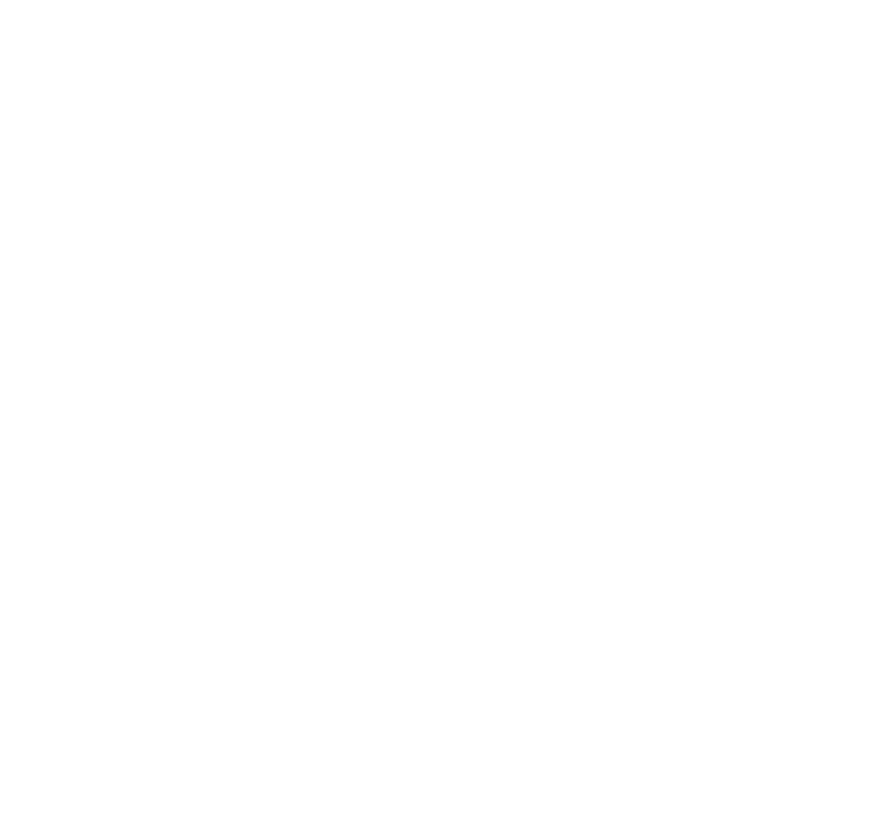
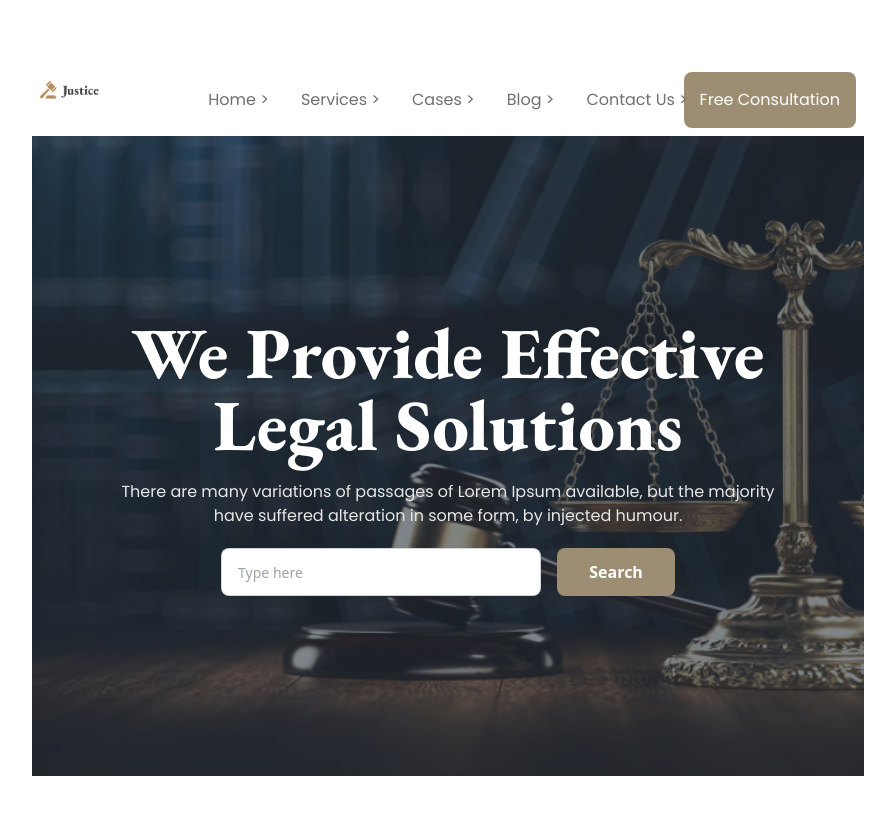
Before and after one commit to rabby9898/legal-solution, a plain HTML site: page index.html in a window 1280 px wide. Shown: the whole page, without its empty margins (192-1087 px from the left). Drawn offline with nearby package versions, Linux system fonts and the light colour scheme.

Commit message:
Header section added

```diff
--- a/index.html
+++ b/index.html
@@ -7,12 +7,14 @@
     <script src="https://cdn.tailwindcss.com"></script>
     <link rel="preconnect" href="https://fonts.googleapis.com">
     <link rel="preconnect" href="https://fonts.gstatic.com" crossorigin>
-    <link href="https://fonts.googleapis.com/css2?family=EB+Garamond:wght@400;500;600;700;800&family=Poppins:wght@200;300;400;500;600;800&display=swap" rel="stylesheet">
+    <link href="https://fonts.googleapis.com/css2?family=EB+Garamond:wght@400;500;600;700;800&family=Poppins:wght@200;300;400;500&display=swap" rel="stylesheet">
     <title>Legal Solution</title>
     <style>
-        .fonts{
+        .fonts-poppins{
+            font-family: 'Poppins', sans-serif;
+        }
+        .fonts-garamond{
             font-family: 'EB Garamond', serif;
-            font-family: 'Poppins', sans-serif;
         }
     </style>
     <script>
@@ -27,9 +29,53 @@
         }
       </script>
 </head>
-<body class="fonts">
-    <header>
-
+<body>
+    <header class="px-3 py-4 md:px-56 md:py-16">
+        <nav class="fonts-poppins">
+            <div class="navbar bg-base-100 items-center">
+                <div class="navbar-start">
+                  <div class="dropdown">
+                    <label tabindex="0" class="btn btn-ghost mr-4 lg:hidden">
+                      <svg xmlns="http://www.w3.org/2000/svg" class="h-5 w-5" fill="none" viewBox="0 0 24 24" stroke="currentColor"><path stroke-linecap="round" stroke-linejoin="round" stroke-width="2" d="M4 6h16M4 12h8m-8 6h16" /></svg>
+                    </label>
+                    <ul tabindex="0" class="menu menu-sm dropdown-content mt-3 z-[1] p-2 shadow bg-base-100 rounded-box w-52 fonts-poppins">
+                      <li><a class="text-base text-[#707070] font-normal">Home ></a></li>
+                      <li><a class="text-base text-[#707070] font-normal">Services ></a></li>
+                      <li><a class="text-base text-[#707070] font-normal">Cases ></a></li>
+                      <li><a class="text-base text-[#707070] font-normal">Blog ></a></li>
+                      <li><a class="text-base text-[#707070] font-normal">Contact Us ></a></li>
+                    </ul>
+                  </div>
+                  <img class="mb-0 md:mb-5 w-2/5" src="./images/logo2.png" alt="">
+                </div>
+                <div class="navbar-center hidden lg:flex">
+                  <ul class="menu menu-horizontal px-1">
+                      <li><a class="text-base text-[#707070] font-normal">Home ></a></li>
+                      <li><a class="text-base text-[#707070] font-normal">Services ></a></li>
+                      <li><a class="text-base text-[#707070] font-normal">Cases ></a></li>
+                      <li><a class="text-base text-[#707070] font-normal">Blog ></a></li>
+                      <li><a class="text-base text-[#707070] font-normal">Contact Us ></a></li>
+                  </ul>
+                </div>
+                <div class="navbar-end fonts-poppins">
+                  <a class="btn bg-[#9D8E73] text-xs md:text-base font-normal text-[#fff] border-0 px-2 md:px-4 py-2 md:py-4 h-auto capitalize">Free Consultation</a>
+                </div>
+              </div>
+        </nav>
+        <!-- hero section -->
+        <section>
+            <div class="hero h-[80vh]" style="background-image: url(./images/banner.png);">
+                <div class="hero-overlay bg-opacity-60"></div>
+                <div class="hero-content text-center text-neutral-content">
+                  <div class="max-w-2xl">
+                    <h1 class="mb-5 text-5xl md:text-7xl font-extrabold text-white fonts-garamond">We Provide Effective Legal Solutions</h1>
+                    <p class="mb-5 text-base text-[#E7E7E7] fonts-poppins font-normal">There are many variations of passages of Lorem Ipsum available, but the majority have suffered alteration in some form, by injected humour.</p>
+                    <input type="text" placeholder="Type here" class="input input-bordered input-md w-full max-w-xs" />
+                    <button class="btn bg-[#9D8E73] text-base font-semibold text-[#fff] border-0 px-8 py-3 ml-3 h-auto capitalize">Search</button>
+                  </div>
+                </div>
+              </div>
+        </section>
     </header>
     <main>
 
```
